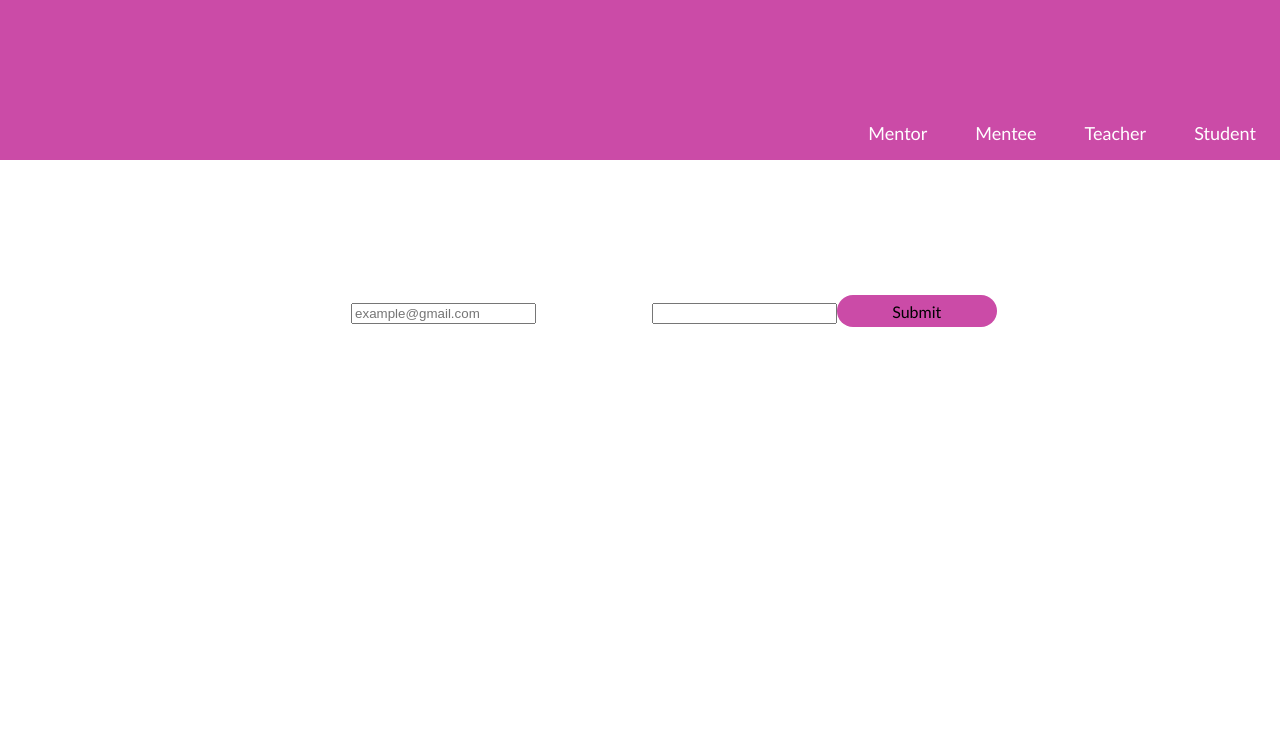
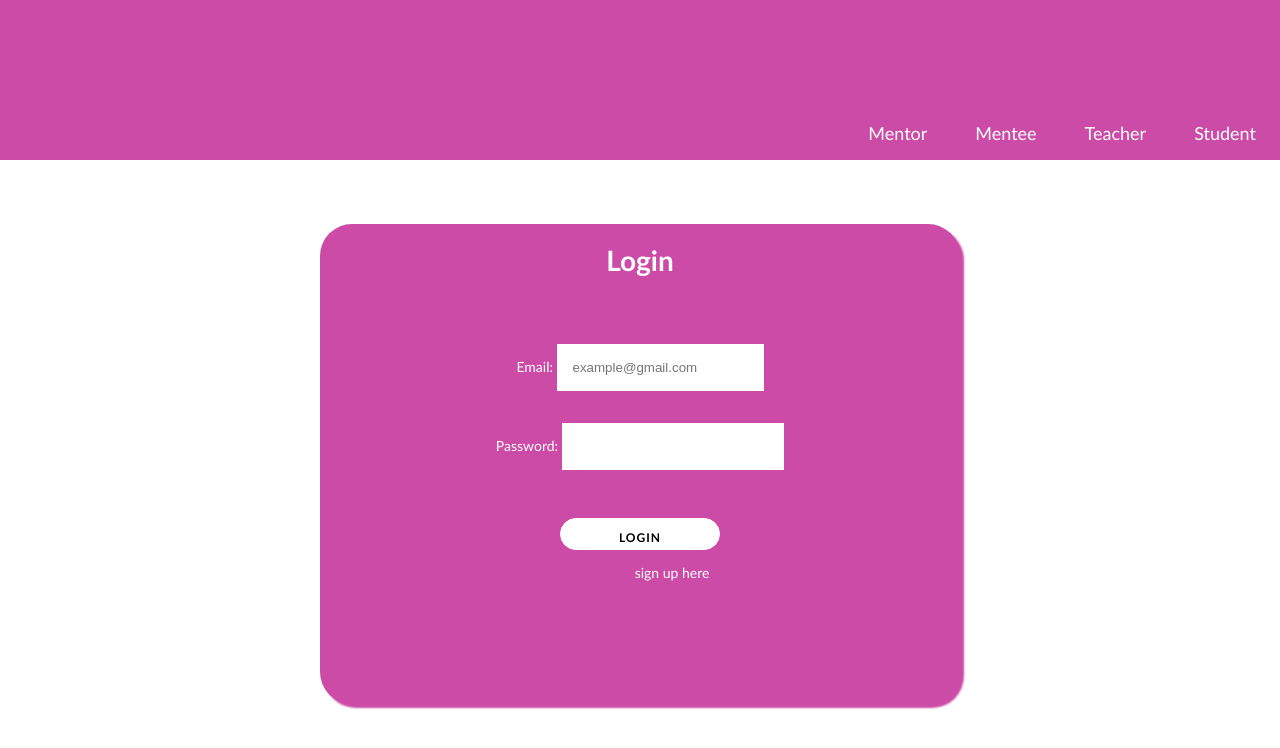
Before and after one commit to corinabejan/Back2Basics, a React (Create React App) app: page /login in a window 1280 px wide. Shown: the top 748 px of the page. Built offline with nearby package versions, Linux system fonts and the light colour scheme.

Commit message:
login page styling

```diff
--- a/src/pages/Login/index.js
+++ b/src/pages/Login/index.js
@@ -1,16 +1,18 @@
-import React, {useState} from 'react'
+import React, { useState } from 'react'
 import firebase from 'firebase'
+import "./login.css"
+import { Link } from "react-router-dom"
 
-export default function LoginScreen(){
+export default function LoginScreen() {
     const [email, set_Email] = useState("")
-    const [password, set_Password] =useState("")
+    const [password, set_Password] = useState("")
 
-    function sendEmail(e){
+    function sendEmail(e) {
         e.preventDefault()
 
         console.log("Event test", email, password)
 
-        firebase.auth().signInWithEmailAndPassword(email, password).catch(function(e){
+        firebase.auth().signInWithEmailAndPassword(email, password).catch(function (e) {
             var errorCode = e.code;
             var errorMessage = e.message;
             console.log(`Error, ${errorCode}, ${errorMessage}`)
@@ -21,16 +23,14 @@ export default function LoginScreen(){
     }
 
 
-    return(
-        <div>
+    return (
+        <div id="login-container">
             <h1>
-                Login Screen
+                Login
             </h1>
             <form>
-                <label
-                    >
-                    Email:
-                </label>
+                <label>
+                    Email: {" "}
                     <input
                         type="email"
                         id="user_email"
@@ -38,19 +38,23 @@ export default function LoginScreen(){
                         value={email}
                         onChange={(e) => set_Email(e.target.value)}
                     />
+                </label>
                 <label>
-                    Password:
-                </label>
+                    Password:{" "}
                     <input
                         type="password"
                         id="user_password"
                         value={password}
                         onChange={(e) => set_Password(e.target.value)}
                     />
+                </label>
                 <button
                     type="submit"
                     onClick={sendEmail}
-                >Submit</button>
+                >Login</button>
+                <Link to="/signup">
+                    <p>sign up here</p>
+                </Link>
             </form>
         </div>
     )
--- /dev/null
+++ b/src/pages/Login/login.css
@@ -0,0 +1,61 @@
+#login-container {
+    background-color: #CB4BA7;
+    border-radius: 2rem;
+    box-shadow: 4px 4px 2px #cb4ba7;
+    height: 30rem;
+    margin-top: 4rem;
+    position: relative;
+    width: 40rem;
+    max-width: 100%;
+    min-height: 20rem;
+    font-size: 14px;
+
+}
+form {
+   display: flex;
+   flex-direction: column;
+   padding: 2rem 2rem;
+   height: 100%;
+   justify-content: flex-start;
+   text-align: center;
+   align-items: center;
+}
+form h1 {
+    font-weight: bold;
+    margin:0
+}
+form input {
+    background-color: #ffffff;
+    border: none;
+    padding: 1rem 2rem 1rem 1rem;
+    margin: 1rem 0;
+    width: 60%
+}
+form button {
+    border: 1px solid #ffffff;
+    border-radius: 3rem;
+    background: #ffffff;
+    font-size: 12px;
+    font-weight: bold;
+    padding-top: 1rem;
+    padding: 0.7rem 0.9rem;
+    margin-top: 2rem;
+    letter-spacing: 1px;
+    text-transform: uppercase;
+    transition: transform 80ms ease-in;
+}
+form button:active {
+    transform: scale(0.95);
+}
+button:focus {
+    outline:none
+}
+form a {
+    text-decoration:  none;
+    color: white;
+    transition: transform 80ms ease-in;
+
+}
+form a:active {
+    transform: scale(0.95);
+}
```
Also changed, not shown: src/pages/Sign-Up/signup.css (added). Lines whose indentation alone changed are shown as unchanged.
